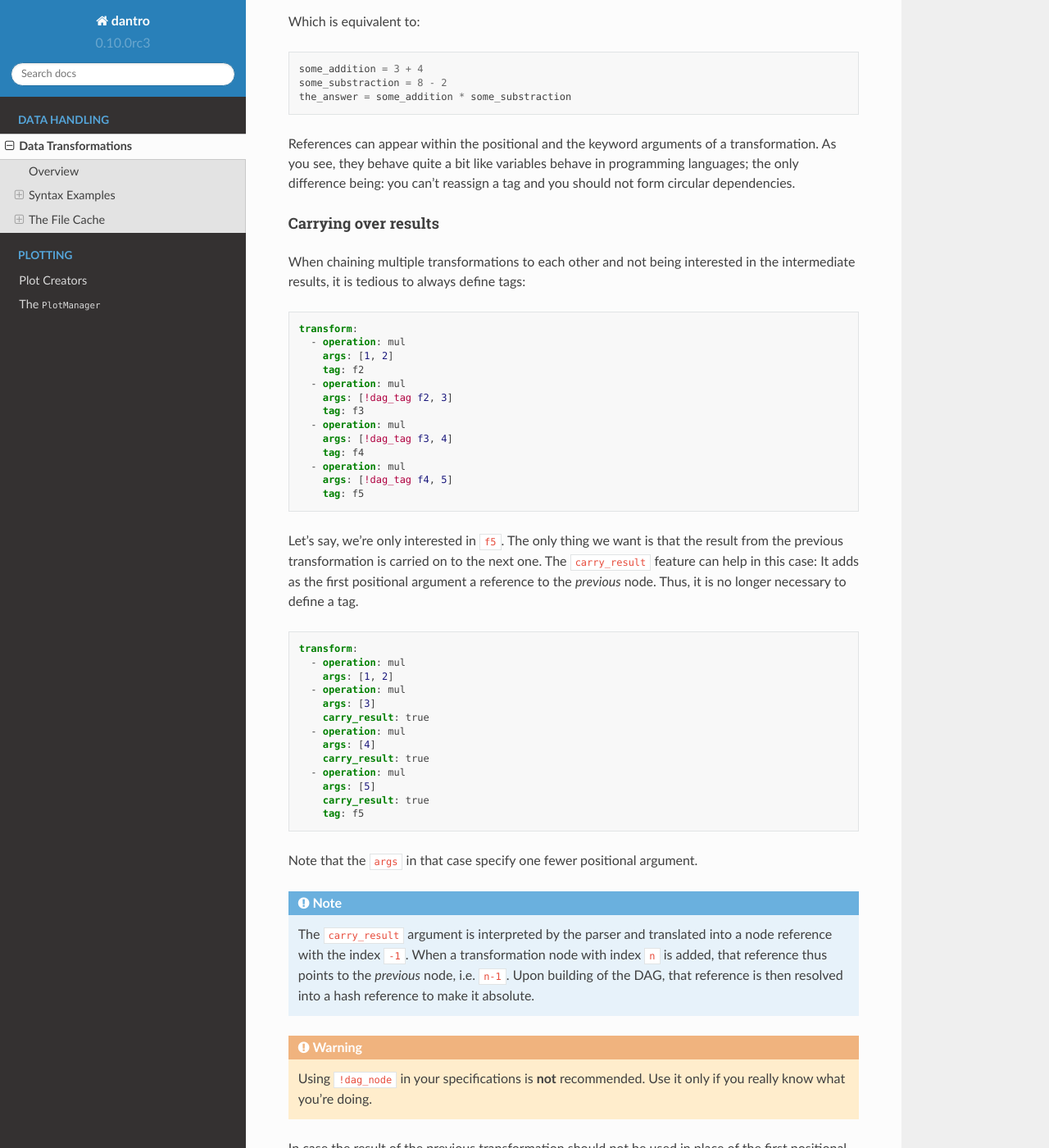
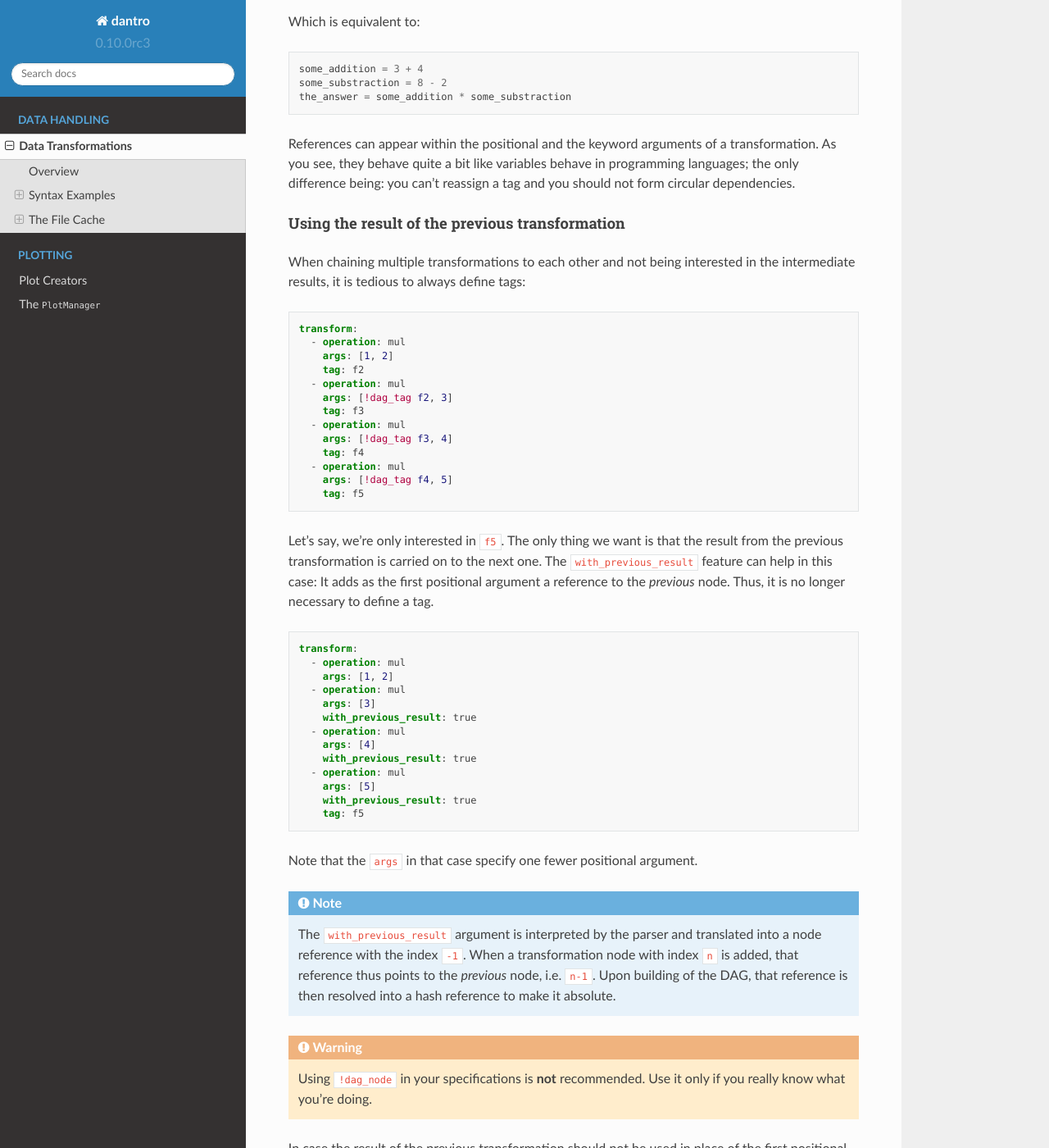
Before and after one commit to utopia-foss/dantro, a Sphinx documentation site: the page built from doc/data_io/transform.rst, in a window 1280 px wide and 1400 px high, scrolled down 4233 px. Shown: the whole window at 82% size. Built offline with Sphinx 7.4.7 and the Read the Docs theme 2.0.0, drawn with Linux system fonts in a browser that asks for light colours; pages that are not in the unit, such as notebooks, are missing from menus; some of the changed text lies outside the part shown.

Commit message:
Rename `carry_result` to `with_previous_result`
This is much more explicit and specifies which result is actually used.

```diff
--- a/doc/data_io/transform.rst
+++ b/doc/data_io/transform.rst
@@ -180,8 +180,8 @@ Which is equivalent to:
 References can appear within the positional and the keyword arguments of a transformation.
 As you see, they behave quite a bit like variables behave in programming languages; the only difference being: you can't reassign a tag and you should not form circular dependencies.
 
-Carrying over results
-"""""""""""""""""""""
+Using the result of the previous transformation
+"""""""""""""""""""""""""""""""""""""""""""""""
 When chaining multiple transformations to each other and not being interested in the intermediate results, it is tedious to always define tags:
 
 .. code-block:: yaml
@@ -202,7 +202,7 @@ When chaining multiple transformations to each other and not being interested in
 
 Let's say, we're only interested in ``f5``.
 The only thing we want is that the result from the previous transformation is carried on to the next one.
-The ``carry_result`` feature can help in this case: It adds as the first positional argument a reference to the *previous* node.
+The ``with_previous_result`` feature can help in this case: It adds as the first positional argument a reference to the *previous* node.
 Thus, it is no longer necessary to define a tag.
 
 .. code-block:: yaml
@@ -212,20 +212,20 @@ Thus, it is no longer necessary to define a tag.
         args: [1, 2]
       - operation: mul
         args: [3]
-        carry_result: true
+        with_previous_result: true
       - operation: mul
         args: [4]
-        carry_result: true
+        with_previous_result: true
       - operation: mul
         args: [5]
-        carry_result: true
+        with_previous_result: true
         tag: f5
 
 Note that the ``args`` in that case specify one fewer positional argument.
 
 .. note::
 
-    The ``carry_result`` argument is interpreted by the parser and translated into a node reference with the index ``-1``.
+    The ``with_previous_result`` argument is interpreted by the parser and translated into a node reference with the index ``-1``.
     When a transformation node with index ``n`` is added, that reference thus points to the *previous* node, i.e. ``n-1``.
     Upon building of the DAG, that reference is then resolved into a hash reference to make it absolute.
 
@@ -335,7 +335,7 @@ As part of the ``select`` interface, this is also possible:
     select:
       square_increment:
         path: path/to/some_data
-        carry_result: true
+        with_previous_result: true
         transform:
           - operation: squared
           - operation: increment
@@ -349,14 +349,13 @@ As part of the ``select`` interface, this is also possible:
             args: [0, !dag_prev ]
           - operation: .sum
             args: [!dag_prev ]
-
     transform:
       - operation: add
         args: [!dag_tag square_increment, !dag_tag some_sum ]
         tag: my_result
 
 Notice the difference between ``square_increment``, where the result is carried over, and ``some_sum``, where the reference has to be specified explicitly.
-As visible there, within the ``select`` interface, the ``carry_result`` option can also be specified such that it applies to a sequence of transformations that are based on some selection from the data manager.
+As visible there, within the ``select`` interface, the ``with_previous_result`` option can also be specified such that it applies to a sequence of transformations that are based on some selection from the data manager.
 
 .. note::
 
```
Also changed, not shown: 3 other files.
